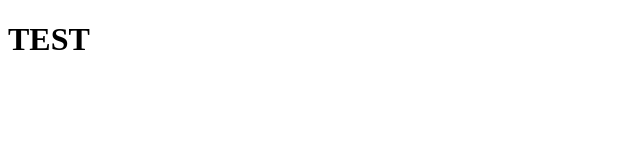
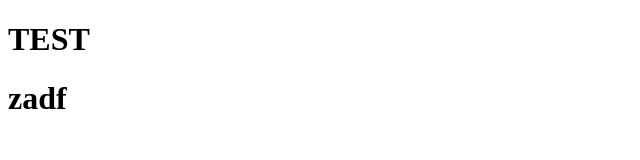
Before and after one commit to Georgi-Kolev-Gl/test-project, a plain HTML site: page index.html in a window 1280 px wide. Shown: the whole page, without its empty margins (0-640 px from the left). Drawn offline with Linux system fonts and the light colour scheme.

Commit message:
Added footer in index html

```diff
--- a/index.html
+++ b/index.html
@@ -10,5 +10,8 @@
     <header>
         <h1>TEST</h1>
     </header>
+    <footer>
+        <h1>zadf</h1>
+    </footer>
 </body>
 </html>
```
